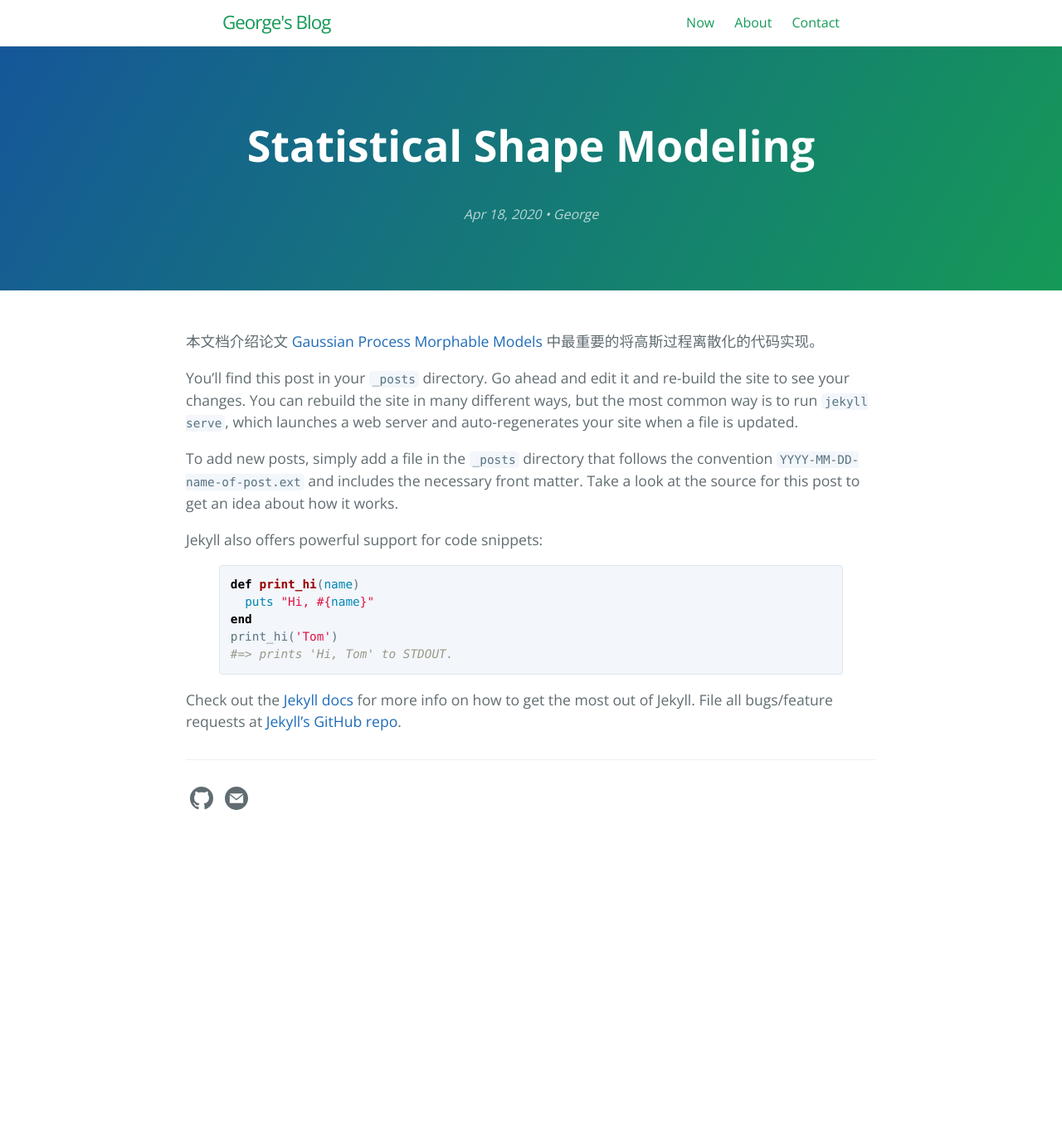
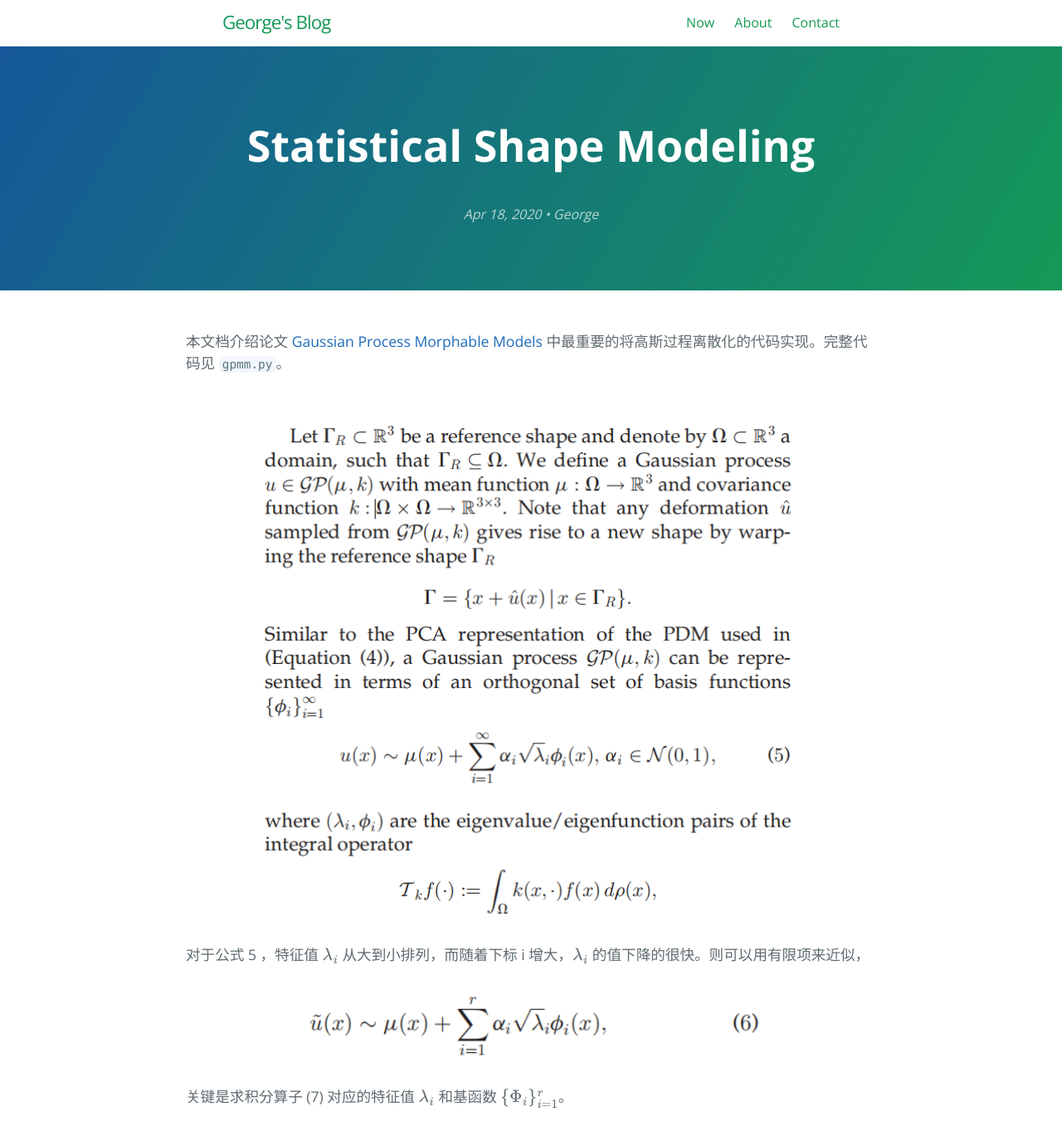
Before and after one commit to Zju-George/-.github.io, a Jekyll site: the page built from _posts/2020-04-18-Statistical Shape Modeling.md, in a window 1280 px wide and 1400 px high. Shown: the top 1375 px of the window at 83% size. Built offline with Jekyll 4.4.1, drawn with Linux system fonts in a browser that asks for light colours; formulas are drawn with MathJax 3; some of the changed text lies outside the part shown.

Commit message:
update ssm

````diff
--- a/_posts/2020-04-18-Statistical Shape Modeling.md
+++ b/_posts/2020-04-18-Statistical Shape Modeling.md
@@ -3,23 +3,43 @@ layout: post
 title: "Statistical Shape Modeling"
 permalink: /ssm
 ---
-本文档介绍论文 [Gaussian Process Morphable Models]({{ 'https://arxiv.org/abs/1603.07254' | absolute_url }}) 中最重要的将高斯过程离散化的代码实现。
+本文档介绍论文 [Gaussian Process Morphable Models]({{ 'https://arxiv.org/abs/1603.07254' | absolute_url }}) 中最重要的将高斯过程离散化的代码实现。完整代码见 [`gpmm.py`](https://github.com/Zju-George/blenderStatisticalModeling/blob/master/gpmm.py)。
 
-You’ll find this post in your `_posts` directory. Go ahead and edit it and re-build the site to see your changes. You can rebuild the site in many different ways, but the most common way is to run `jekyll serve`, which launches a web server and auto-regenerates your site when a file is updated.
+<br>
 
-To add new posts, simply add a file in the `_posts` directory that follows the convention `YYYY-MM-DD-name-of-post.ext` and includes the necessary front matter. Take a look at the source for this post to get an idea about how it works.
+<center><img src="/assets/formula.png" alt="公式" width="80%" height="80%" align="center" /></center>
 
-Jekyll also offers powerful support for code snippets:
+对于公式 5 ，特征值 $\lambda_i$ 从大到小排列，而随着下标 i 增大，$\lambda_i$ 的值下降的很快。则可以用有限项来近似，
 
-{% highlight ruby %}
-def print_hi(name)
-  puts "Hi, #{name}"
-end
-print_hi('Tom')
-#=> prints 'Hi, Tom' to STDOUT.
-{% endhighlight %}
+<center><img src="/assets/fomula6.png" alt="公式" width="70%" height="70%" align="center" /></center>
 
-Check out the [Jekyll docs][jekyll-docs] for more info on how to get the most out of Jekyll. File all bugs/feature requests at [Jekyll’s GitHub repo][jekyll-gh].
+关键是求积分算子 (7) 对应的特征值 $\lambda_i$ 和基函数 $\lbrace \Phi_i \rbrace_{i=1}^r$。
 
-[jekyll-docs]: http://jekyllrb.com/docs/home
-[jekyll-gh]:   https://github.com/jekyll/jekyll
+<br>
+
+<center><img src="/assets/formula7.png" alt="公式" width="70%" height="70%" align="center" /></center>
+
+这个就要利用 Nystrom method 来将积分算子离散化，具体公式见 (9) (10)。
+首先代码中我们要定义高斯核函数:
+
+```python
+def GaussianKernelValue(point1, point2, sigma):
+    '''
+    access point1&2 by name if point is string
+    '''
+    if(type(point1)==str):
+        point1=bpy.data.collections[0].objects[point1].location
+    if(type(point2)==str):
+        point2=bpy.data.collections[0].objects[point2].location
+    distance=(point1[0]-point2[0])**2+(point1[1]-point2[1])**2+(
+        point1[2]-point2[2])**2
+    distance = distance ** 0.5
+    tmp=-1*distance/(sigma**2)
+    result = math.exp(tmp)
+    return result
+```
+
+然后计算公式 (9) 的矩阵 K:
+
+```python
+```
````
Also changed, not shown: assets/fomula6.png (added), assets/formula.png (added), assets/formula7.png (added).
